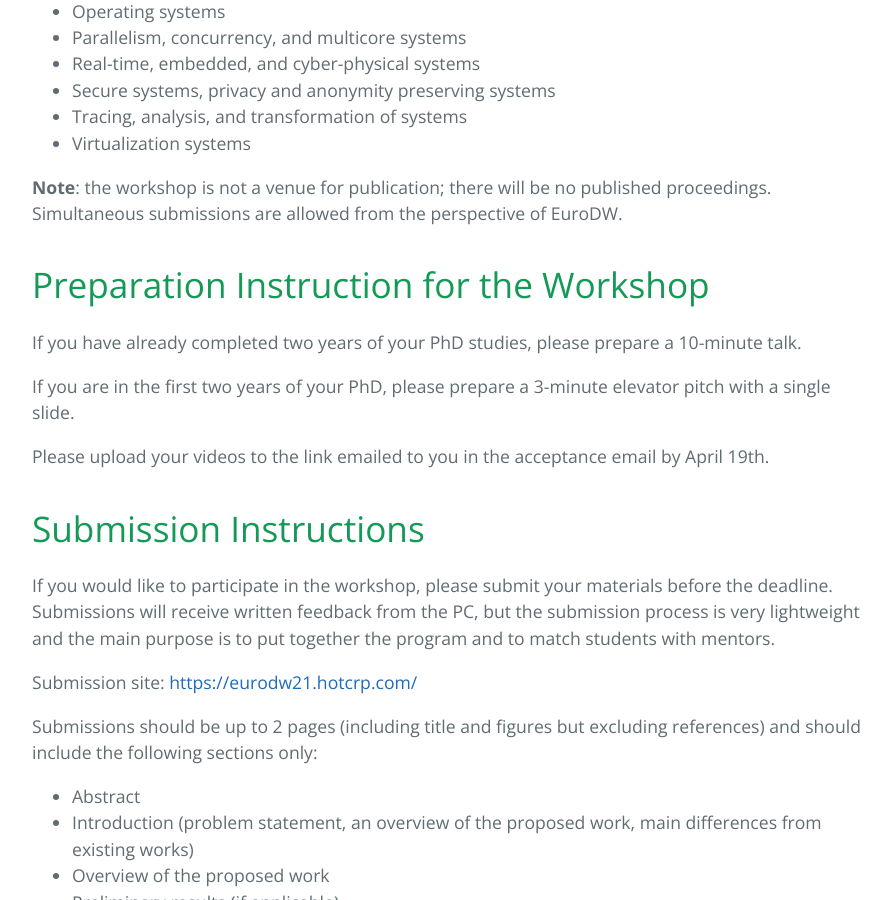
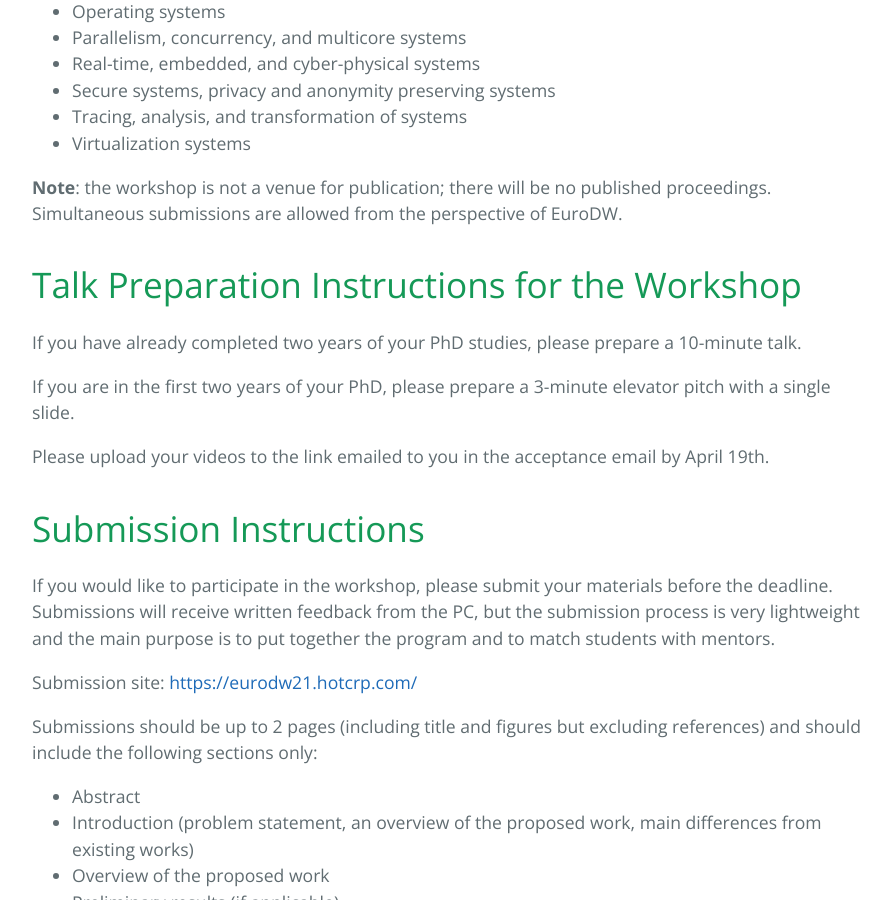
Before and after one commit to nacrooks/eurodw21.github.io, a Jekyll site: the page built from index.md, in a window 1280 px wide and 900 px high, scrolled down 1382 px. Shown: the whole window, without its empty margins (192-1083 px from the left). Built offline with Jekyll 4.4.1, drawn with Linux system fonts in a browser that asks for light colours.

Commit message:
Update index.md

```diff
--- a/index.md
+++ b/index.md
@@ -35,7 +35,7 @@ We expect most submissions to be from current PhD students who have selected a c
 
 **Note**: the workshop is not a venue for publication; there will be no published proceedings. Simultaneous submissions are allowed from the perspective of EuroDW.
 
-# Preparation Instruction for the Workshop
+# Talk Preparation Instructions for the Workshop
 
 If you have already completed two years of your PhD studies, please prepare a 10-minute talk.
 
```
